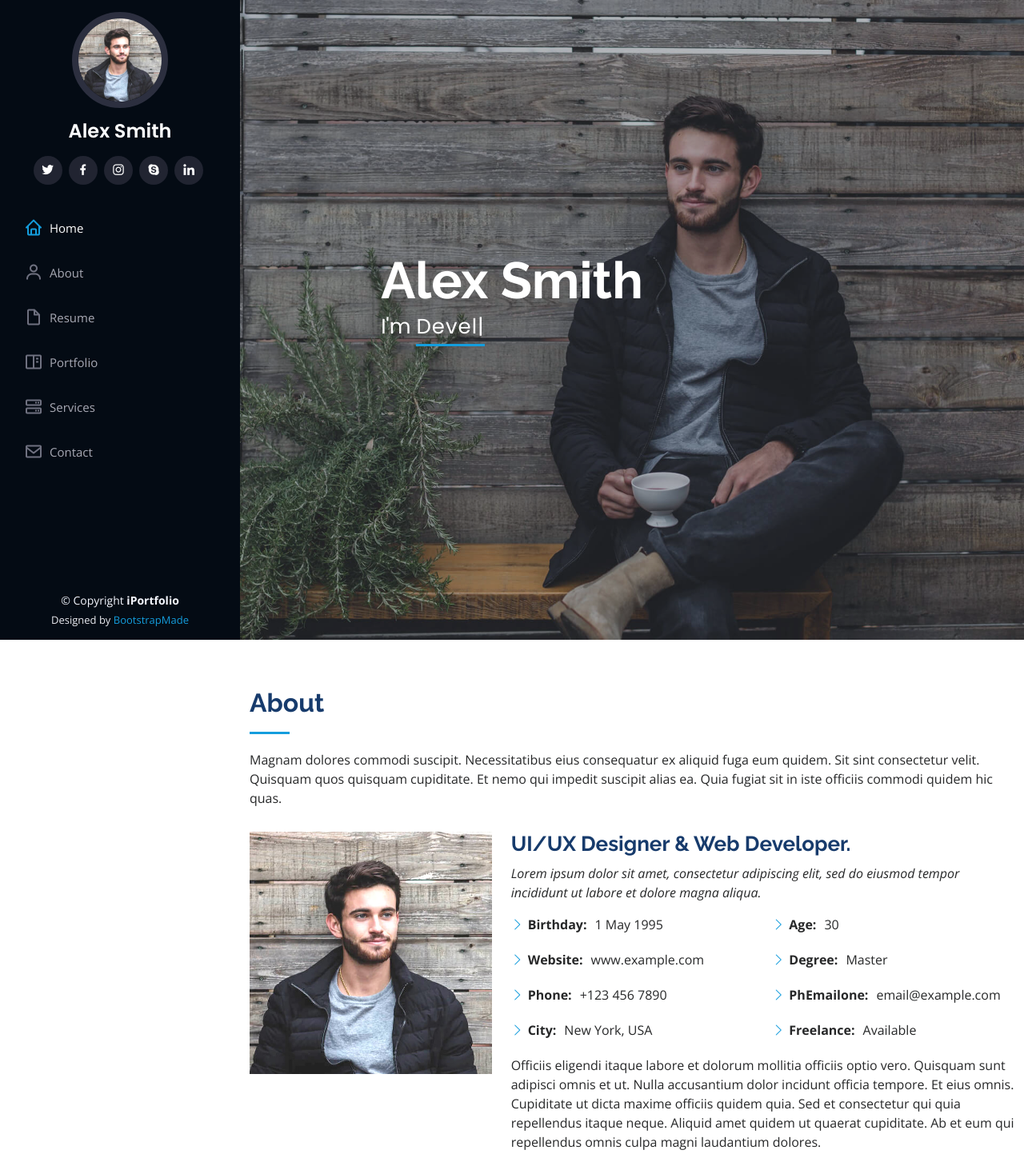
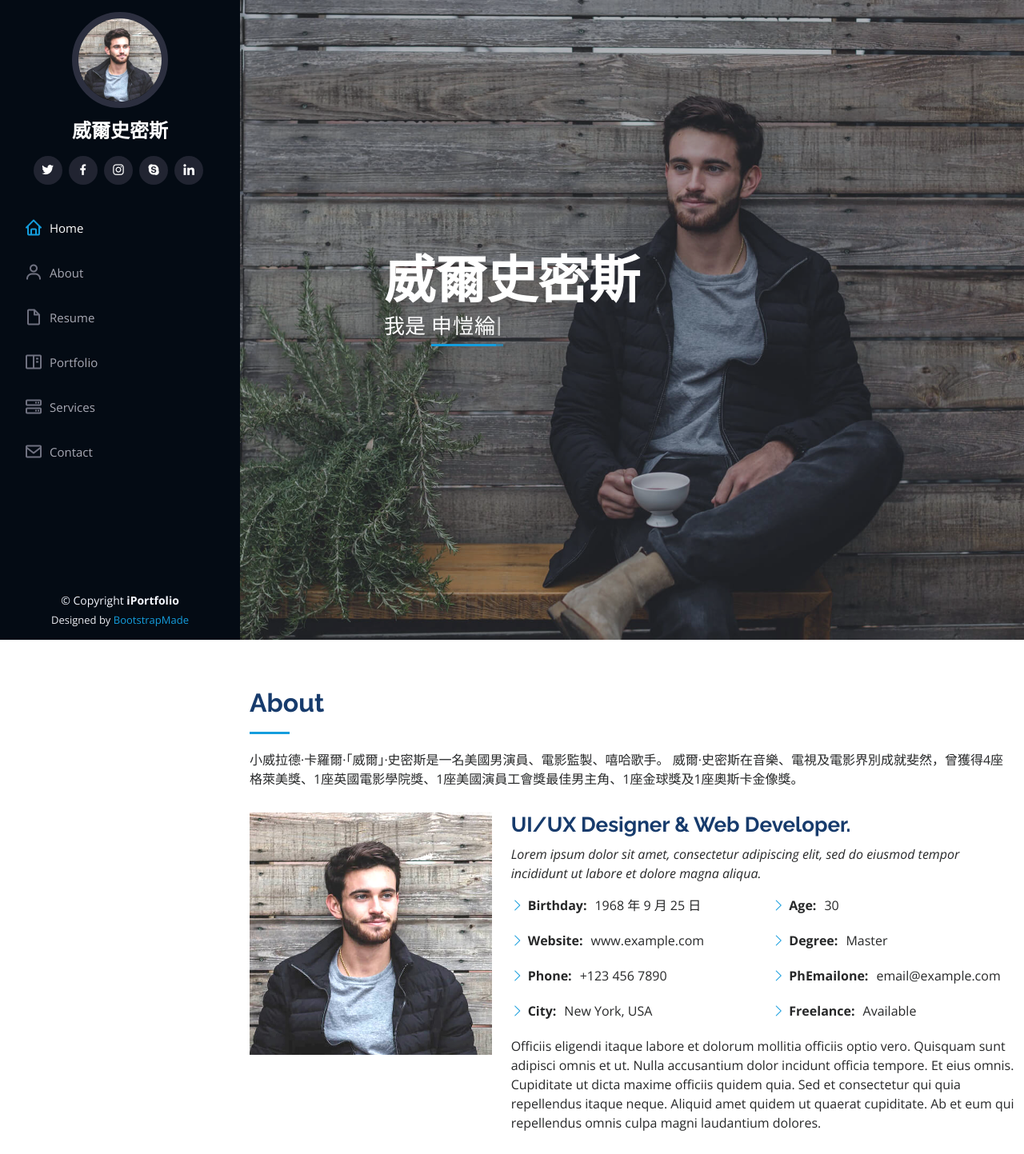
Before and after one commit to Dennytu/Dennytu.github.io, a plain HTML site: page index.html in a window 1280 px wide. Shown: the top 1443 px of the page at 80% size. Drawn offline with nearby package versions, Linux system fonts and the light colour scheme.

Commit message:
Add files via upload

```diff
--- a/index.html
+++ b/index.html
@@ -5,7 +5,7 @@
   <meta charset="utf-8">
   <meta content="width=device-width, initial-scale=1.0" name="viewport">
 
-  <title>iPortfolio Bootstrap Template - Index</title>
+  <title>威爾史密斯網 - Index</title>
   <meta content="" name="description">
   <meta content="" name="keywords">
 
@@ -47,7 +47,7 @@
 
       <div class="profile">
         <img src="assets/img/profile-img.jpg" alt="" class="img-fluid rounded-circle">
-        <h1 class="text-light"><a href="index.html">Alex Smith</a></h1>
+        <h1 class="text-light"><a href="index.html">威爾史密斯</a></h1>
         <div class="social-links mt-3 text-center">
           <a href="#" class="twitter"><i class="bx bxl-twitter"></i></a>
           <a href="#" class="facebook"><i class="bx bxl-facebook"></i></a>
@@ -73,8 +73,8 @@
   <!-- ======= Hero Section ======= -->
   <section id="hero" class="d-flex flex-column justify-content-center align-items-center">
     <div class="hero-container" data-aos="fade-in">
-      <h1>Alex Smith</h1>
-      <p>I'm <span class="typed" data-typed-items="Designer, Developer, Freelancer, Photographer"></span></p>
+      <h1>威爾史密斯</h1>
+      <p>我是 <span class="typed" data-typed-items="工程師, 演員, 申愷綸,"></span></p>
     </div>
   </section><!-- End Hero -->
 
@@ -86,7 +86,7 @@
 
         <div class="section-title">
           <h2>About</h2>
-          <p>Magnam dolores commodi suscipit. Necessitatibus eius consequatur ex aliquid fuga eum quidem. Sit sint consectetur velit. Quisquam quos quisquam cupiditate. Et nemo qui impedit suscipit alias ea. Quia fugiat sit in iste officiis commodi quidem hic quas.</p>
+          <p>小威拉德·卡羅爾·「威爾」·史密斯是一名美國男演員、電影監製、嘻哈歌手。 威爾·史密斯在音樂、電視及電影界別成就斐然，曾獲得4座格萊美獎、1座英國電影學院獎、1座美國演員工會獎最佳男主角、1座金球獎及1座奧斯卡金像獎。</p>
         </div>
 
         <div class="row">
@@ -102,7 +102,7 @@
             <div class="row">
               <div class="col-lg-6">
                 <ul>
-                  <li><i class="bi bi-chevron-right"></i> <strong>Birthday:</strong> <span>1 May 1995</span></li>
+                  <li><i class="bi bi-chevron-right"></i> <strong>Birthday:</strong> <span>1968 年 9 月 25 日</span></li>
                   <li><i class="bi bi-chevron-right"></i> <strong>Website:</strong> <span>www.example.com</span></li>
                   <li><i class="bi bi-chevron-right"></i> <strong>Phone:</strong> <span>+123 456 7890</span></li>
                   <li><i class="bi bi-chevron-right"></i> <strong>City:</strong> <span>New York, USA</span></li>
```
